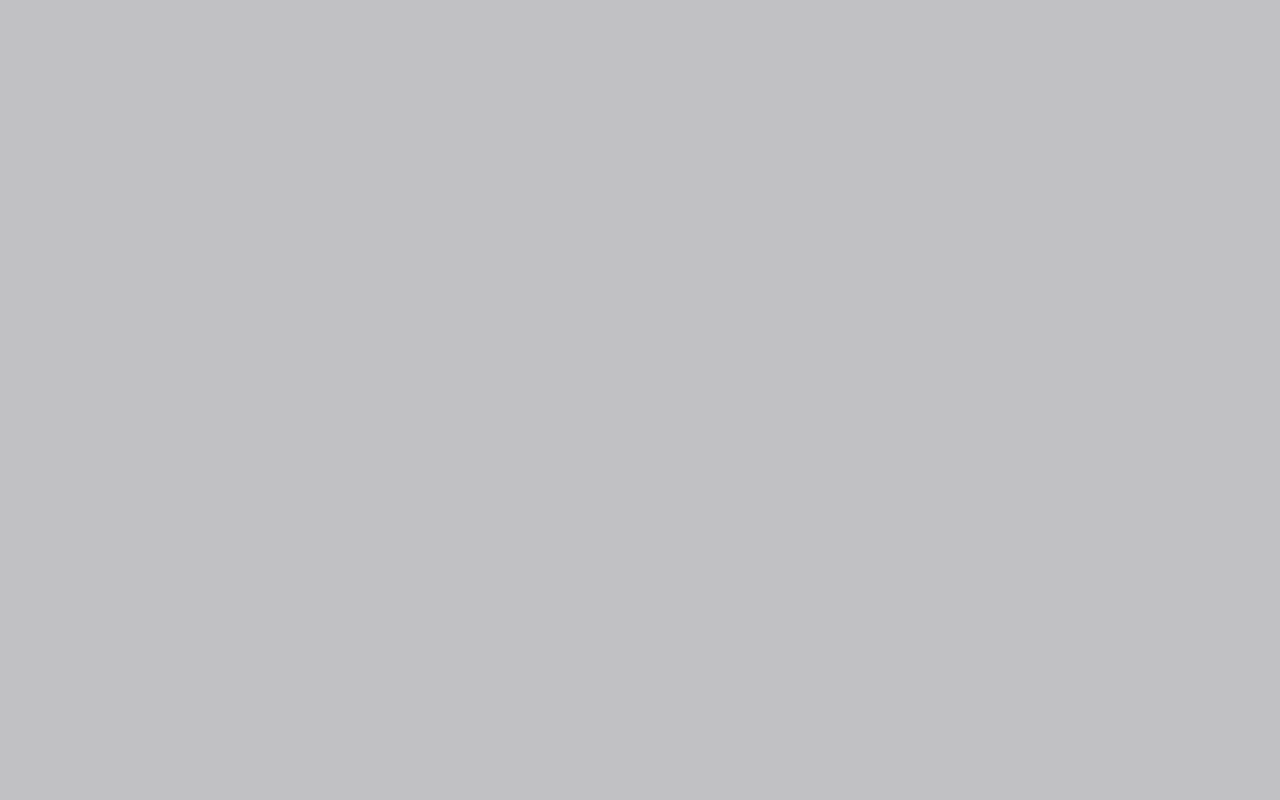
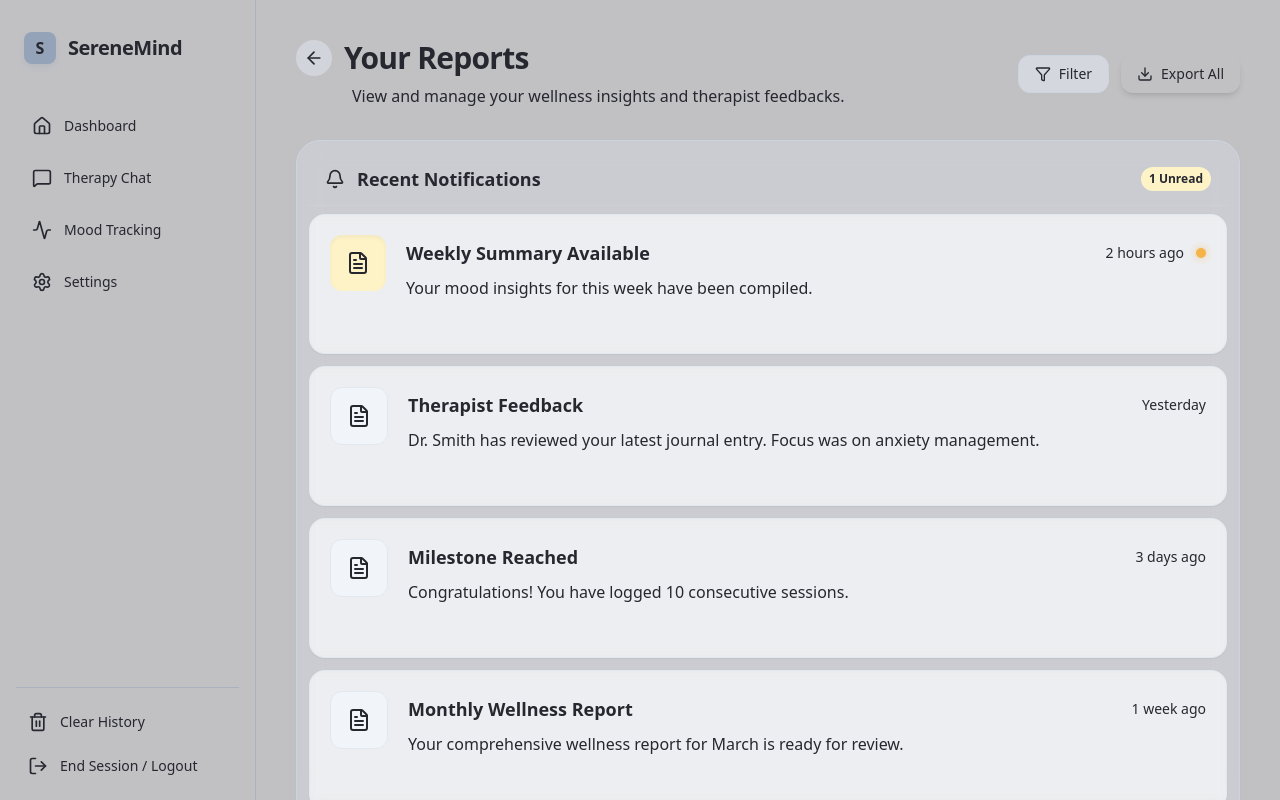
Before and after one commit to Undesired9/Serene-Mind, a React app in the folder frontend/: page /reports in a window 1280 px wide. Before the commit this address had no page. Built offline with nearby package versions, Linux system fonts and the light colour scheme; sample sign-in values are in the browser's storage; the HTML template or start-up script is replaced by a standard one.

Commit message:
Added Report page

```diff
--- a/frontend/src/App.jsx
+++ b/frontend/src/App.jsx
@@ -4,6 +4,8 @@ import Sidebar from './components/Sidebar';
 import ChatInterface from './components/ChatInterface';
 import Login from './components/Login';
 import Dashboard from './components/Dashboard';
+import Reports from './components/Reports';
+import LandingPage from './components/landing/LandingPage';
 
 // A simple protective wrapper for authenticated routes
 const ProtectedRoute = ({ children }) => {
@@ -45,8 +47,14 @@ function App() {
           </ProtectedRoute>
         } />
 
-        {/* Redirect root to dashboard */}
-        <Route path="/" element={<Navigate to="/dashboard" replace />} />
+        <Route path="/reports" element={
+          <ProtectedRoute>
+            <MainLayout><Reports /></MainLayout>
+          </ProtectedRoute>
+        } />
+
+        {/* Landing Page */}
+        <Route path="/" element={<LandingPage />} />
       </Routes>
     </BrowserRouter>
   );
--- a/frontend/src/components/Dashboard.jsx
+++ b/frontend/src/components/Dashboard.jsx
@@ -1,6 +1,7 @@
 import React, { useState, useEffect } from 'react';
-import { Activity, Clock, Heart, Award } from 'lucide-react';
+import { Activity, Clock, Heart, Award, Bell, FileText, ArrowRight } from 'lucide-react';
 import { LineChart, Line, XAxis, YAxis, CartesianGrid, Tooltip, ResponsiveContainer } from 'recharts';
+import { Link } from 'react-router-dom';
 
 const Dashboard = () => {
     const userDataObj = localStorage.getItem('serene_user');
@@ -14,6 +15,13 @@ const Dashboard = () => {
         trendData: []
     });
     const [loading, setLoading] = useState(true);
+
+    // Mock Notifications Data
+    const [notifications, setNotifications] = useState([
+        { id: 1, title: 'Weekly Summary Available', description: 'Your mood insights for this week have been compiled.', date: '2 hours ago', unread: true },
+        { id: 2, title: 'Therapist Feedback', description: 'Dr. Smith has reviewed your latest journal entry.', date: 'Yesterday', unread: false },
+        { id: 3, title: 'Milestone Reached', description: 'Congratulations! You have logged 10 sessions.', date: '3 days ago', unread: false },
+    ]);
 
     useEffect(() => {
         const fetchStats = async () => {
@@ -90,6 +98,42 @@ const Dashboard = () => {
                      </div>
                 )}
             </div>
+
+            {/* Report Notifications Section */}
+            <div className="w-full max-w-6xl mx-auto mt-8 mb-10">
+                <div className="flex items-center justify-between mb-6 px-1">
+                    <h2 className="text-xl font-bold text-slate-800 flex items-center gap-2">
+                        <Bell size={20} className="text-amber-500 hover:animate-bounce" /> Report Notifications
+                    </h2>
+                    <span className="text-sm font-medium text-amber-600 bg-amber-100/80 px-3 py-1 rounded-full shadow-sm">
+                        {notifications.filter(n => n.unread).length} New
+                    </span>
+                </div>
+
+                <div className="space-y-4">
+                    {notifications.map((notification) => (
+                        <div key={notification.id} className="bg-slate-200/50 backdrop-blur-md border border-slate-400 group flex items-start gap-4 p-5 rounded-3xl transition duration-300 hover:bg-slate-300/60 cursor-pointer hover:border-slate-500 shadow-sm hover:shadow">
+                            <div className={`p-3 rounded-xl flex-shrink-0 transition-colors ${notification.unread ? 'bg-amber-100 text-amber-600 shadow-inner' : 'bg-slate-300 text-slate-500'}`}>
+                                <FileText size={20} className="group-hover:scale-110 transition-transform duration-300" />
+                            </div>
+                            <div className="flex-1">
+                                <h3 className={`text-base font-semibold mb-1 ${notification.unread ? 'text-slate-800' : 'text-slate-600'}`}>{notification.title}</h3>
+                                <p className="text-sm text-slate-500 group-hover:text-slate-600 transition-colors">{notification.description}</p>
+                            </div>
+                            <div className="flex flex-col items-end gap-2 text-xs font-medium text-slate-400">
+                                <span>{notification.date}</span>
+                                {notification.unread && <span className="w-2.5 h-2.5 rounded-full bg-amber-500 shadow-[0_0_8px_rgba(245,158,11,0.6)] animate-pulse mt-1"></span>}
+                            </div>
+                        </div>
+                    ))}
+                </div>
+
+                <div className="mt-8 flex justify-center">
+                    <Link to="/reports" className="group flex items-center gap-2 text-sm font-bold text-slate-600 hover:text-slate-800 transition-colors py-2.5 px-5 border border-slate-300 hover:border-slate-400 rounded-xl bg-slate-200/30 hover:bg-slate-300/50 shadow-sm">
+                        View All Reports <ArrowRight size={16} className="group-hover:translate-x-1 transition-transform" />
+                    </Link>
+                </div>
+            </div>
         </div>
     );
 };
--- /dev/null
+++ b/frontend/src/components/Reports.jsx
@@ -0,0 +1,77 @@
+import React, { useState } from 'react';
+import { FileText, ArrowLeft, Filter, Download, Bell } from 'lucide-react';
+import { Link } from 'react-router-dom';
+
+const Reports = () => {
+    const [reports, setReports] = useState([
+        { id: 1, title: 'Weekly Summary Available', description: 'Your mood insights for this week have been compiled.', date: '2 hours ago', unread: true, type: 'summary' },
+        { id: 2, title: 'Therapist Feedback', description: 'Dr. Smith has reviewed your latest journal entry. Focus was on anxiety management.', date: 'Yesterday', unread: false, type: 'feedback' },
+        { id: 3, title: 'Milestone Reached', description: 'Congratulations! You have logged 10 consecutive sessions.', date: '3 days ago', unread: false, type: 'milestone' },
+        { id: 4, title: 'Monthly Wellness Report', description: 'Your comprehensive wellness report for March is ready for review.', date: '1 week ago', unread: false, type: 'report' },
+        { id: 5, title: 'Coping Strategies Suggestion', description: 'Based on your recent distress signals, we have compiled a few coping strategy suggestions.', date: '2 weeks ago', unread: false, type: 'suggestion' },
+    ]);
+
+    return (
+        <div className="flex-1 overflow-y-auto w-full p-4 lg:p-10 scroll-smooth relative z-10 flex flex-col items-center">
+            <div className="w-full max-w-5xl">
+                <header className="mb-8 flex flex-col md:flex-row md:items-center justify-between gap-4">
+                    <div>
+                        <div className="flex items-center gap-3 mb-2">
+                            <Link to="/dashboard" className="p-2 rounded-full hover:bg-slate-200 transition-colors text-slate-500 hover:text-slate-800 bg-slate-200/50">
+                                <ArrowLeft size={20} />
+                            </Link>
+                            <h1 className="text-3xl font-bold tracking-tight text-slate-800">Your Reports</h1>
+                        </div>
+                        <p className="text-slate-600 pl-14">View and manage your wellness insights and therapist feedbacks.</p>
+                    </div>
+                    <div className="flex gap-3">
+                        <button className="flex items-center gap-2 px-4 py-2 bg-slate-200/60 hover:bg-slate-300 text-slate-700 rounded-xl transition-colors font-medium text-sm border border-slate-300">
+                            <Filter size={16} /> Filter
+                        </button>
+                        <button className="flex items-center gap-2 px-4 py-2 bg-serene-accent hover:bg-opacity-90 text-white rounded-xl transition-colors font-medium text-sm shadow-md">
+                            <Download size={16} /> Export All
+                        </button>
+                    </div>
+                </header>
+
+                <div className="bg-slate-200/30 backdrop-blur-md rounded-3xl border border-slate-300 p-3 mb-10 shadow-sm">
+                    <div className="flex items-center gap-3 px-4 py-3 mb-2 border-b border-slate-300/50">
+                        <Bell size={20} className="text-amber-500" />
+                        <h2 className="text-lg font-semibold text-slate-700">Recent Notifications</h2>
+                        <span className="ml-auto text-xs font-bold text-amber-600 bg-amber-100 px-2 py-1 rounded-full">
+                            {reports.filter(r => r.unread).length} Unread
+                        </span>
+                    </div>
+
+                    <div className="space-y-3">
+                        {reports.map((report) => (
+                            <div key={report.id} className="bg-white/60 hover:bg-white/90 backdrop-blur-sm border border-slate-200/80 hover:border-slate-300 group flex flex-col sm:flex-row items-start gap-5 p-5 rounded-2xl transition duration-300 cursor-pointer shadow-sm hover:shadow-md">
+                                <div className={`p-4 rounded-xl flex-shrink-0 transition-colors ${report.unread ? 'bg-amber-100 text-amber-600 shadow-inner' : 'bg-slate-100 text-slate-500 border border-slate-200'}`}>
+                                    <FileText size={24} className="group-hover:scale-110 transition-transform duration-300" />
+                                </div>
+                                <div className="flex-1 w-full pt-1">
+                                    <div className="flex flex-col sm:flex-row sm:justify-between sm:items-center mb-2 gap-2">
+                                        <h3 className={`text-lg font-bold ${report.unread ? 'text-slate-800' : 'text-slate-600'}`}>{report.title}</h3>
+                                        <div className="flex items-center gap-3">
+                                            <span className="text-sm font-medium text-slate-400 whitespace-nowrap">{report.date}</span>
+                                            {report.unread && <span className="w-2.5 h-2.5 rounded-full bg-amber-500 shadow-[0_0_8px_rgba(245,158,11,0.6)] animate-pulse"></span>}
+                                        </div>
+                                    </div>
+                                    <p className="text-slate-500 group-hover:text-slate-700 transition-colors leading-relaxed">{report.description}</p>
+
+                                    <div className="mt-4 flex gap-3 opacity-0 group-hover:opacity-100 transition-opacity duration-300 hidden sm:flex">
+                                        <button className="text-xs font-semibold text-serene-accent hover:underline">View Details</button>
+                                        {!report.unread && <button className="text-xs font-semibold text-slate-400 hover:text-slate-600 hover:underline">Archive</button>}
+                                        {report.unread && <button className="text-xs font-semibold text-slate-400 hover:text-slate-600 hover:underline">Mark as Read</button>}
+                                    </div>
+                                </div>
+                            </div>
+                        ))}
+                    </div>
+                </div>
+            </div>
+        </div>
+    );
+};
+
+export default Reports;
```
